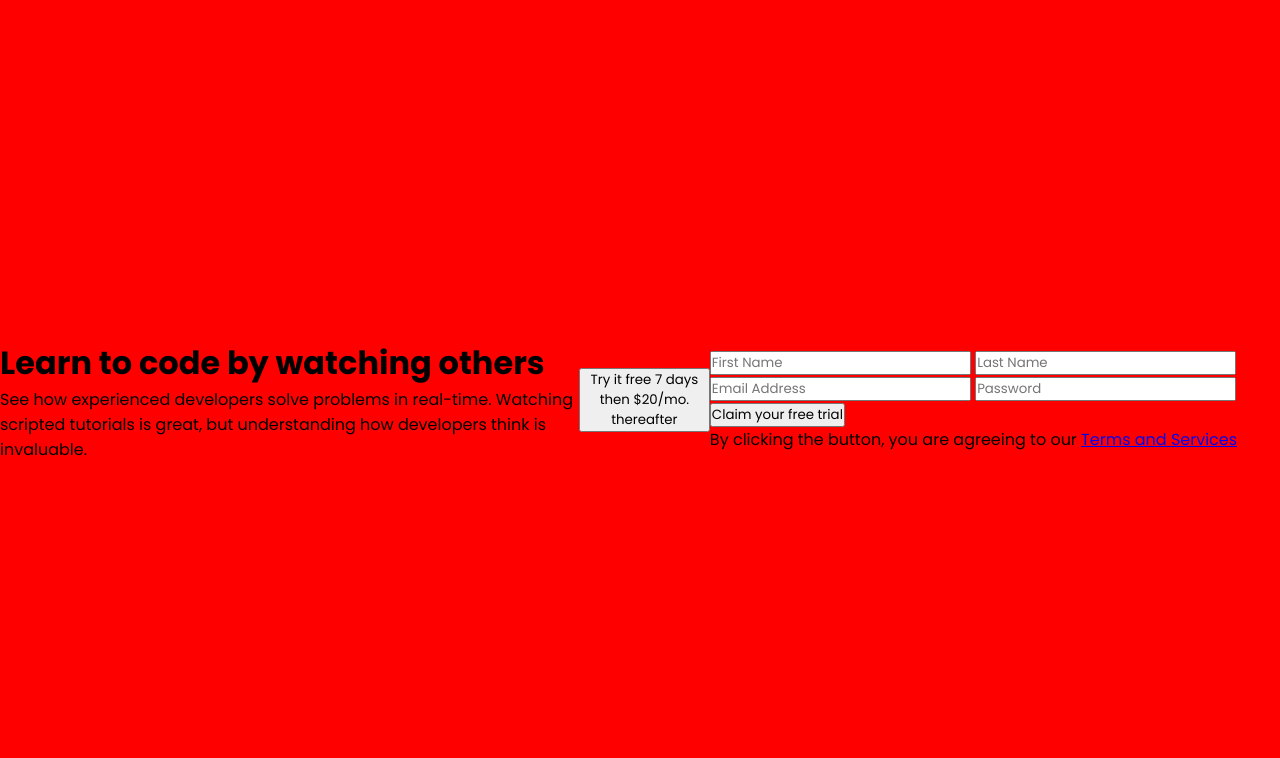
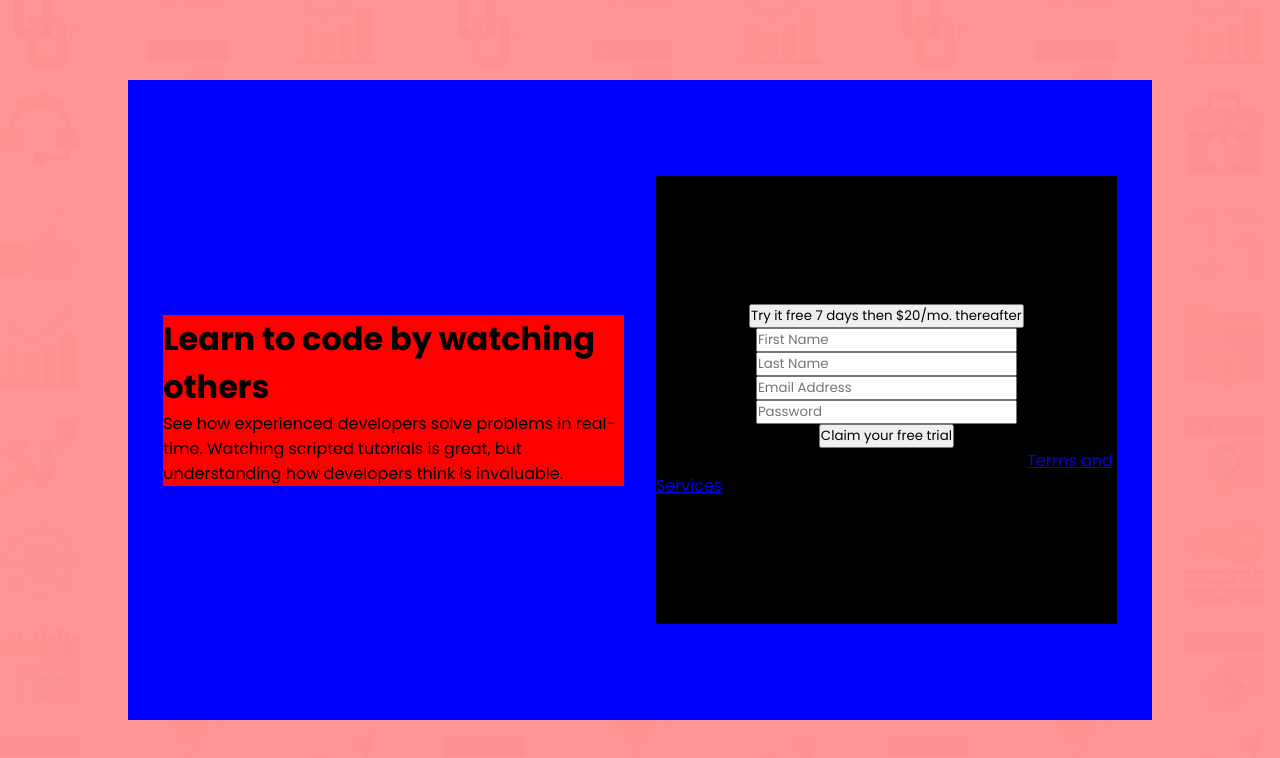
Before and after one commit to igorpires000/Front_End_Mentor, a plain HTML site: page intro-component-with-signup-form-master/index.html in a window 1280 px wide. Drawn offline with Linux system fonts and the light colour scheme.

Commit message:
Update_2

```diff
--- a/intro-component-with-signup-form-master/index.html
+++ b/intro-component-with-signup-form-master/index.html
@@ -17,12 +17,11 @@
         <h1 class="titulo">Learn to code by watching others</h1>
         <span class="span"><p>See how experienced developers solve problems in real-time. Watching scripted tutorials is great,
           but understanding how developers think is invaluable. </p></span>
-      </div> <!--Parte 1 -->
-    </div> <!--Div Principal-->
+      </div> <!--texto principal -->
+      <div class="formulario">
     <div class="primeiro-botao">
       <button class="botao-aviso"><span>Try it free 7 days</span> then $20/mo. thereafter</button>
     </div>
-    <div class="formulario">
       <input type="text" placeholder="First Name"/>
       <input type="text" placeholder="Last Name">
       <input type="email" placeholder="Email Address">
@@ -30,6 +29,7 @@
       <button class="botao-confimar">Claim your free trial </button>
       <p>By clicking the button, you are agreeing to our <span> <a href="#"> Terms and Services</a></span></p>
     </div> <!--Div Secundaria-->
+  </div> <!--Div Principal-->
   </form>
 
 
--- a/intro-component-with-signup-form-master/style.css
+++ b/intro-component-with-signup-form-master/style.css
@@ -7,11 +7,41 @@
     font-family: 'Poppins', sans-serif;
 }
 
-form{
+body{
     height: 100vh;
     width: 100vw;
     display: flex;
     align-items: center;
+    justify-content: center;
+    background:linear-gradient(rgba(265,122,122,0.8), rgba(265,122,122,0.8)) ,url(./images/bg-intro-desktop.png) ;
+    background-repeat: no-repeat;
+}
 
+.container{
+    max-width: 80vw;
+    height: 80vh;
+    background: blue;
+    display: flex;
+    align-items: center;
+    justify-content: center;
+    gap: 2rem;
+}
+
+.texto-principal{
+    width: 45%;
     background-color: red;
+    display: flex;
+    align-items: center;
+    justify-content: center;
+    flex-direction: column;
 }
+
+.formulario{
+    width: 45%;
+    height: 70%;
+    background-color: black;
+    display: flex;
+    align-items: center;
+    justify-content: center;
+    flex-direction: column;
+}
```
